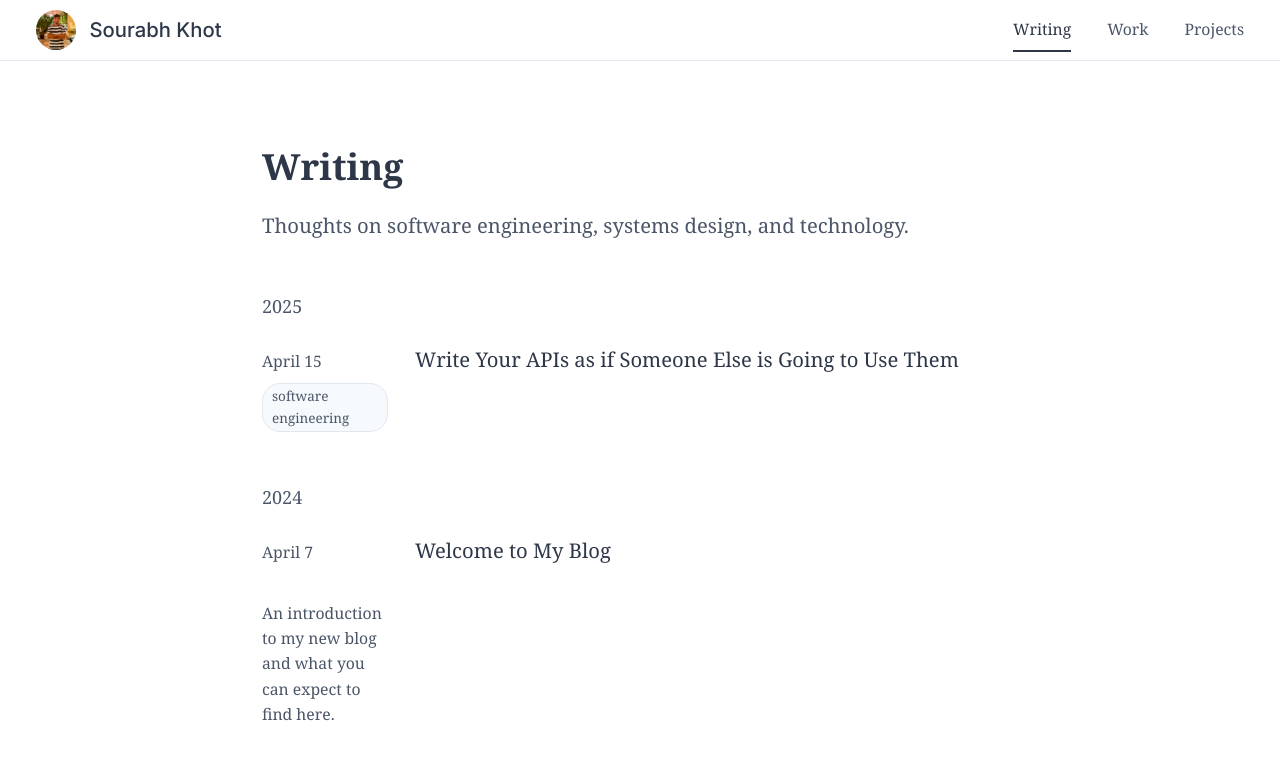
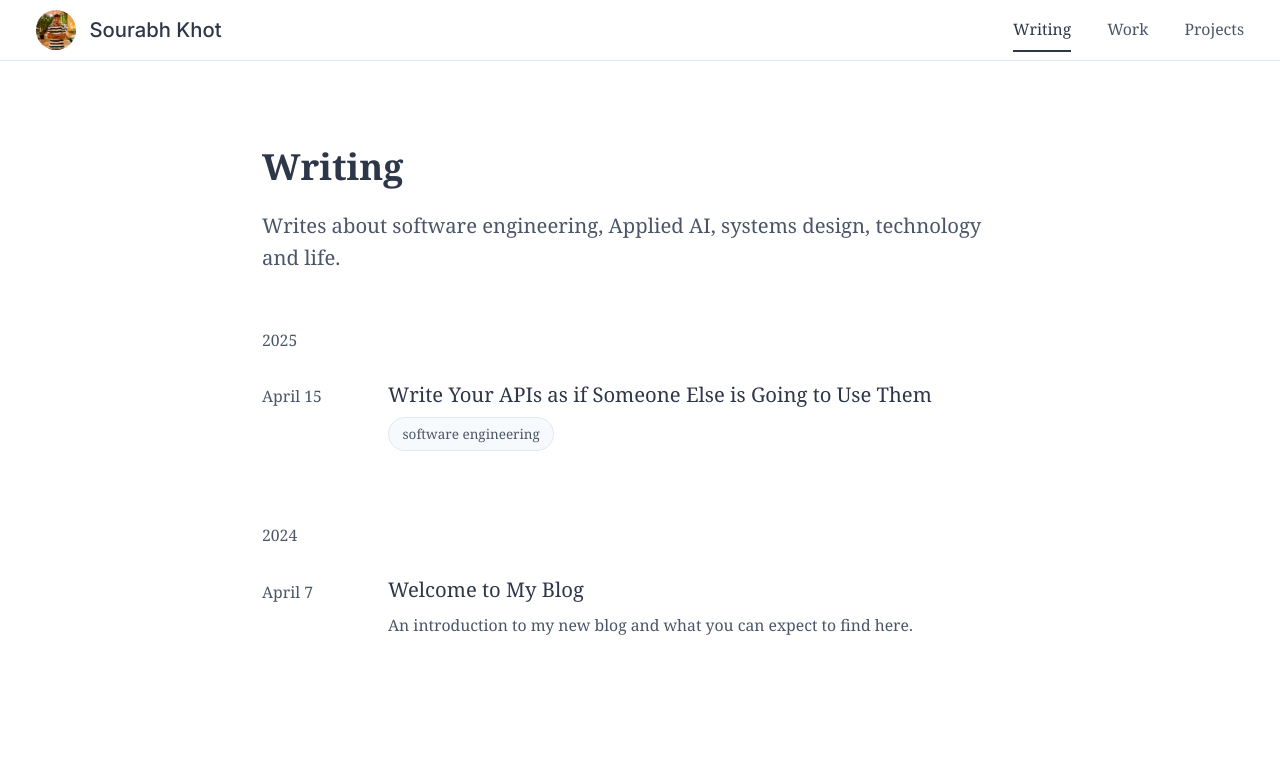
Before and after one commit to sourabh-khot65/sourabh-khot65.github.io, a Jekyll site: the page built from writing.html, in a window 1280 px wide and 925 px high. Shown: the top 760 px of the window. Built offline with Jekyll 4.4.1, drawn with Linux system fonts in a browser that asks for light colours.

Commit message:
feat: Revise homepage and writing page for clarity and engagement. The homepage now features a more descriptive introduction, while the writing page has improved content organization and styling. These updates aim to enhance user experience and better showcase skills and insights.

```diff
--- a/writing.html
+++ b/writing.html
@@ -6,35 +6,37 @@ title: Writing
 <div class="writing-section">
     <div class="section-intro">
         <h1>Writing</h1>
-        <p>Thoughts on software engineering, systems design, and technology.</p>
+        <p>Writes about software engineering, Applied AI, systems design, technology and life.</p>
     </div>
 
     <div class="posts-list">
         {% assign posts_by_year = site.posts | group_by_exp:"post", "post.date | date: '%Y'" %}
         {% for year in posts_by_year %}
-            <div class="year-group">
-                <h2>{{ year.name }}</h2>
+            <section class="year-section">
+                <div class="year-marker">{{ year.name }}</div>
                 {% for post in year.items %}
                     <article class="post-item">
-                        <div class="post-meta">
-                            <time datetime="{{ post.date | date_to_xmlschema }}">{{ post.date | date: "%B %-d" }}</time>
+                        <time class="post-date" datetime="{{ post.date | date_to_xmlschema }}">
+                            {{ post.date | date: "%B %-d" }}
+                        </time>
+                        <div class="post-content">
+                            <h2 class="post-title">
+                                <a href="{{ post.url | relative_url }}">{{ post.title }}</a>
+                            </h2>
+                            {% if post.description %}
+                                <p class="post-description">{{ post.description }}</p>
+                            {% endif %}
                             {% if post.tags.size > 0 %}
-                                <div class="tags">
+                                <div class="post-tags">
                                     {% for tag in post.tags %}
                                         <span class="tag">{{ tag }}</span>
                                     {% endfor %}
                                 </div>
                             {% endif %}
                         </div>
-                        <h3 class="post-title">
-                            <a href="{{ post.url | relative_url }}">{{ post.title }}</a>
-                        </h3>
-                        {% if post.description %}
-                            <p class="post-description">{{ post.description }}</p>
-                        {% endif %}
                     </article>
                 {% endfor %}
-            </div>
+            </section>
         {% endfor %}
     </div>
 </div>
@@ -62,36 +64,71 @@ title: Writing
     margin: 0;
 }
 
-.year-group {
-    margin-bottom: 3rem;
+.year-section {
+    position: relative;
+    margin-bottom: 4rem;
 }
 
-.year-group h2 {
-    font-size: 1rem;
+.year-section:last-child {
+    margin-bottom: 0;
+}
+
+.year-marker {
+    font-size: 0.875rem;
     font-weight: 500;
     color: var(--text-secondary);
-    margin: 0 0 1.5rem;
+    margin-bottom: 1.5rem;
 }
 
 .post-item {
+    display: flex;
+    gap: 2rem;
     margin-bottom: 2rem;
-    display: grid;
-    grid-template-columns: 7rem 1fr;
-    gap: 1.5rem;
-    align-items: baseline;
+    position: relative;
 }
 
-.post-meta {
+.post-item:last-child {
+    margin-bottom: 0;
+}
+
+.post-date {
+    flex-shrink: 0;
+    width: 5rem;
     font-size: 0.875rem;
     color: var(--text-secondary);
+    padding-top: 0.25rem;
 }
 
-.post-meta time {
-    display: block;
-    margin-bottom: 0.5rem;
+.post-content {
+    flex-grow: 1;
+    min-width: 0;
 }
 
-.tags {
+.post-title {
+    font-size: 1.125rem;
+    font-weight: 500;
+    margin: 0 0 0.5rem;
+    line-height: 1.4;
+}
+
+.post-title a {
+    color: var(--text-primary);
+    text-decoration: none;
+    transition: color 0.2s ease;
+}
+
+.post-title a:hover {
+    color: var(--link-color);
+}
+
+.post-description {
+    font-size: 0.875rem;
+    line-height: 1.6;
+    color: var(--text-secondary);
+    margin: 0 0 0.75rem;
+}
+
+.post-tags {
     display: flex;
     flex-wrap: wrap;
     gap: 0.5rem;
@@ -101,30 +138,8 @@ title: Writing
     font-size: 0.75rem;
     color: var(--text-secondary);
     background: var(--bg-secondary, #f7fafc);
-    padding: 0.125rem 0.5rem;
+    padding: 0.25rem 0.75rem;
     border-radius: 1rem;
-}
-
-.post-title {
-    font-size: 1.125rem;
-    font-weight: 500;
-    margin: 0 0 0.5rem;
-}
-
-.post-title a {
-    color: var(--text-primary);
-    text-decoration: none;
-}
-
-.post-title a:hover {
-    color: var(--link-color);
-}
-
-.post-description {
-    font-size: 0.875rem;
-    color: var(--text-secondary);
-    margin: 0;
-    line-height: 1.6;
 }
 
 @media (max-width: 640px) {
@@ -136,19 +151,23 @@ title: Writing
         margin-bottom: 2rem;
     }
 
-    .post-item {
-        grid-template-columns: 1fr;
-        gap: 0.5rem;
+    .year-section {
+        margin-bottom: 3rem;
     }
 
-    .post-meta {
-        display: flex;
-        align-items: center;
-        gap: 1rem;
+    .post-item {
+        flex-direction: column;
+        gap: 0.5rem;
+        margin-bottom: 1.5rem;
     }
 
-    .post-meta time {
-        margin: 0;
+    .post-date {
+        width: auto;
+        padding-top: 0;
+    }
+
+    .post-title {
+        font-size: 1rem;
     }
 }
 </style>
```
Also changed, not shown: index.html (+8 -2 lines).
